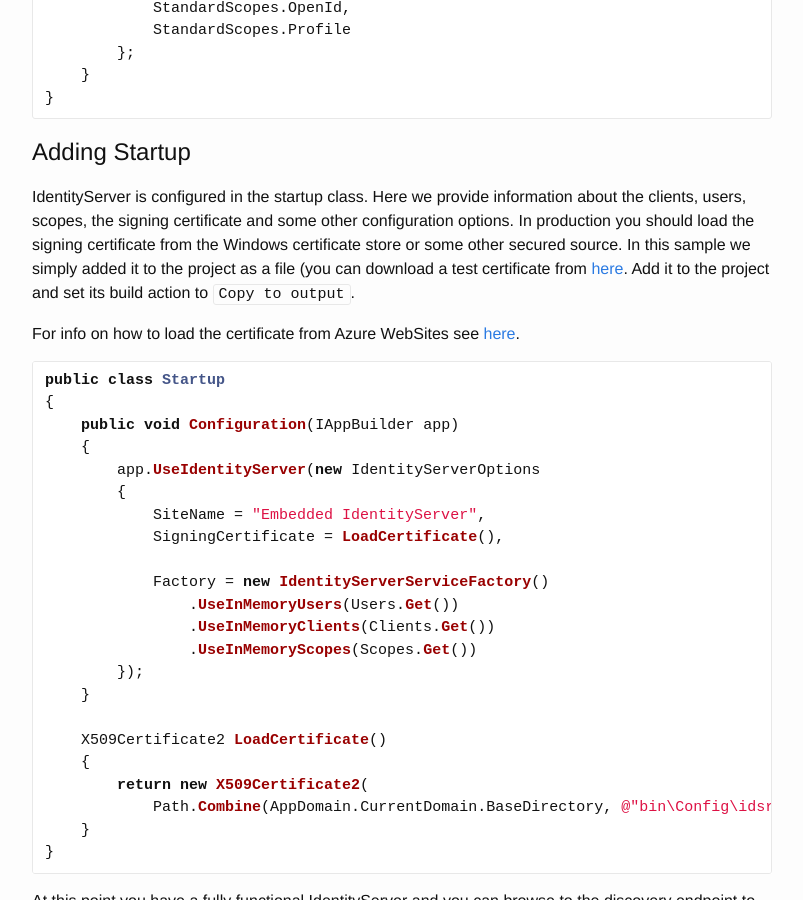
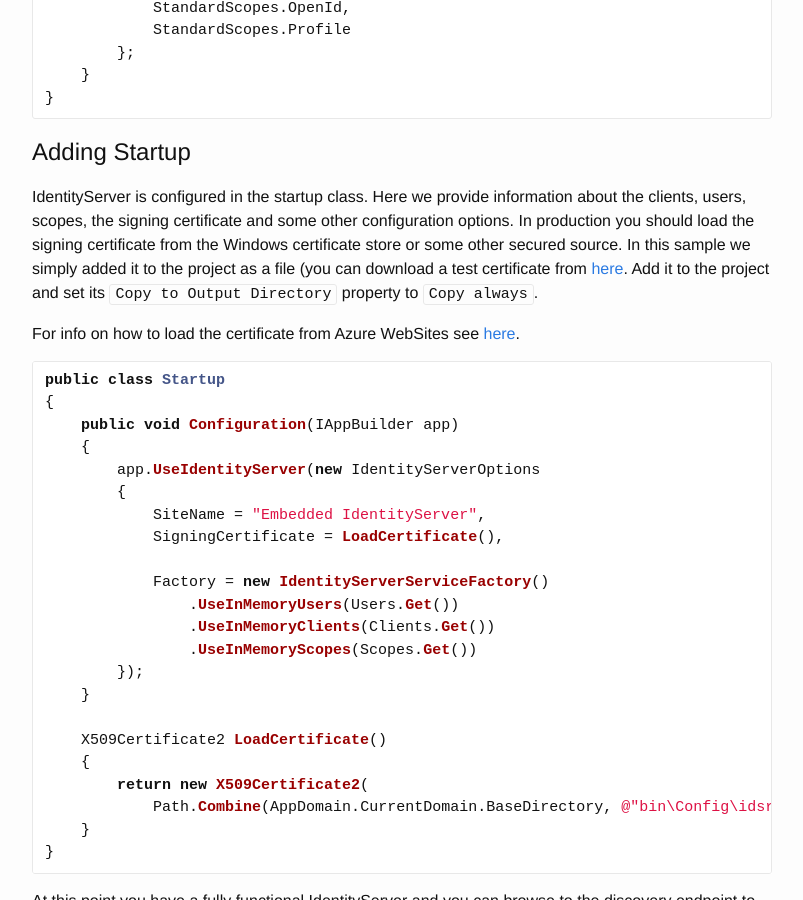
Before and after one commit to IdentityServer/Documentation, a Jekyll site: the page built from docsv2/overview/jsGettingStarted.md, in a window 1280 px wide and 900 px high, scrolled down 4104 px. Shown: the whole window, without its empty margins (238-1041 px from the left). Built offline with Jekyll 4.4.1, drawn with Linux system fonts in a browser that asks for light colours.

Commit message:
fix around signing certificate setup in VS

```diff
--- a/docsv2/overview/jsGettingStarted.md
+++ b/docsv2/overview/jsGettingStarted.md
@@ -134,7 +134,7 @@
 the signing certificate and some other configuration options.
 In production you should load the signing certificate from the Windows certificate store or some other secured source.
 In this sample we simply added it to the project as a file (you can download a test certificate from [here](https://github.com/identityserver/Thinktecture.IdentityServer3.Samples/tree/master/source/Certificates).
-Add it to the project and set its build action to `Copy to output`.
+Add it to the project and set its `Copy to Output Directory` property to `Copy always`.
 
 
 For info on how to load the certificate from Azure WebSites see [here](http://azure.microsoft.com/blog/2014/10/27/using-certificates-in-azure-websites-applications/).
```
